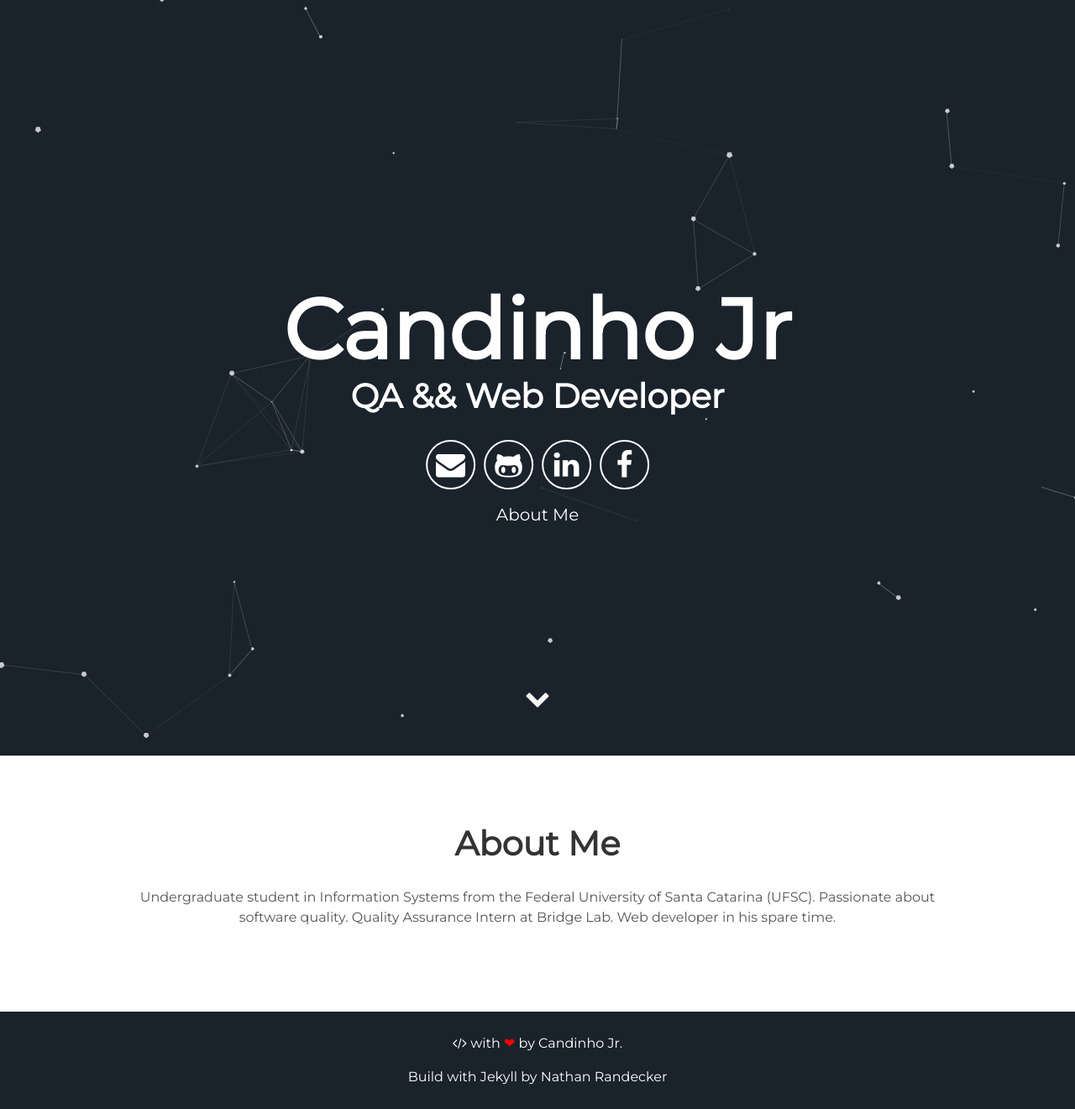
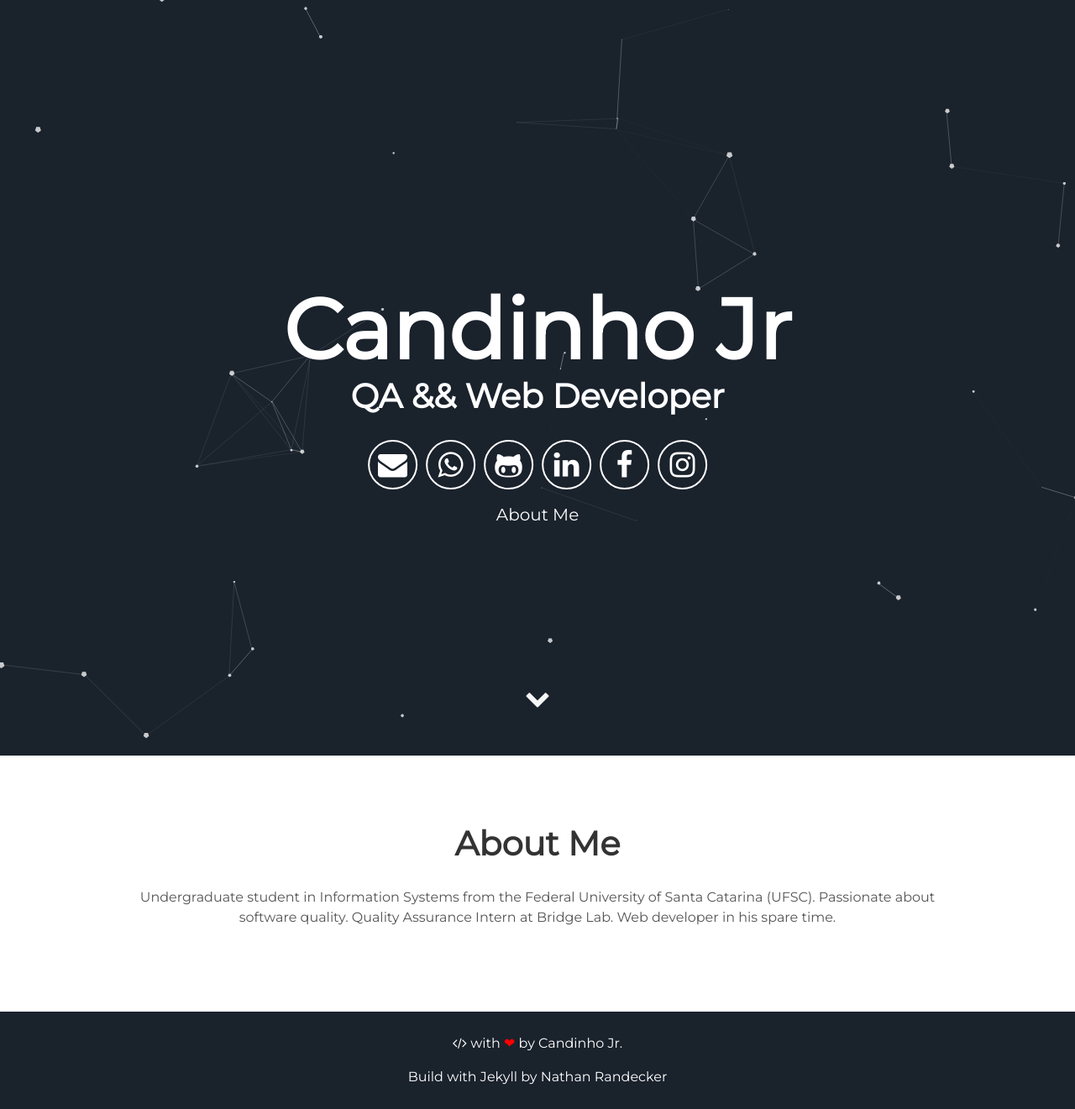
Before and after one commit to candinhojr/candinhojr.github.io, a Jekyll site: the page built from index.html, in a window 1280 px wide. Shown: the whole page at 84% size. Built offline with Jekyll 4.4.1, drawn with Linux system fonts in a browser that asks for light colours.

Commit message:
Add whatsapp and instagram links

```diff
--- a/_includes/header.html
+++ b/_includes/header.html
@@ -6,9 +6,11 @@
       </h1>
       <div class="header-icons">
         <a aria-label="Send email" href="mailto:candinholuiz@gmail.com"><i class="icon fa fa-envelope"></i></a>
+        <a aria-label="Send message" target="_blank" href="http://api.whatsapp.com/send?1=pt_BR&phone=5548996579797"><i class="icon fa fa-whatsapp"></i></a>
         <a aria-label="My Github" target="_blank" href="https://www.github.com/candinhojr"><i class="icon fa fa-github-alt" aria-hidden="true"></i></a>
         <a aria-label="My Linkedin" target="_blank" href="https://www.linkedin.com/in/candinho-junior/"><i class="icon fa fa-linkedin" aria-hidden="true"></i></a>
         <a aria-label="My Facebook" target="_blank" href="https://www.facebook.com/profile.php?id=100002512955401"><i class="icon fa fa-facebook" aria-hidden="true"></i></a>
+        <a aria-label="My Instagram" target="_blank" href="https://www.instagram.com/candinhojr_/"><i class="icon fa fa-instagram"></i></a>
       </div>
       <div class="header-links">
         <a class="link" href="#about" data-scroll>About Me</a>
```
